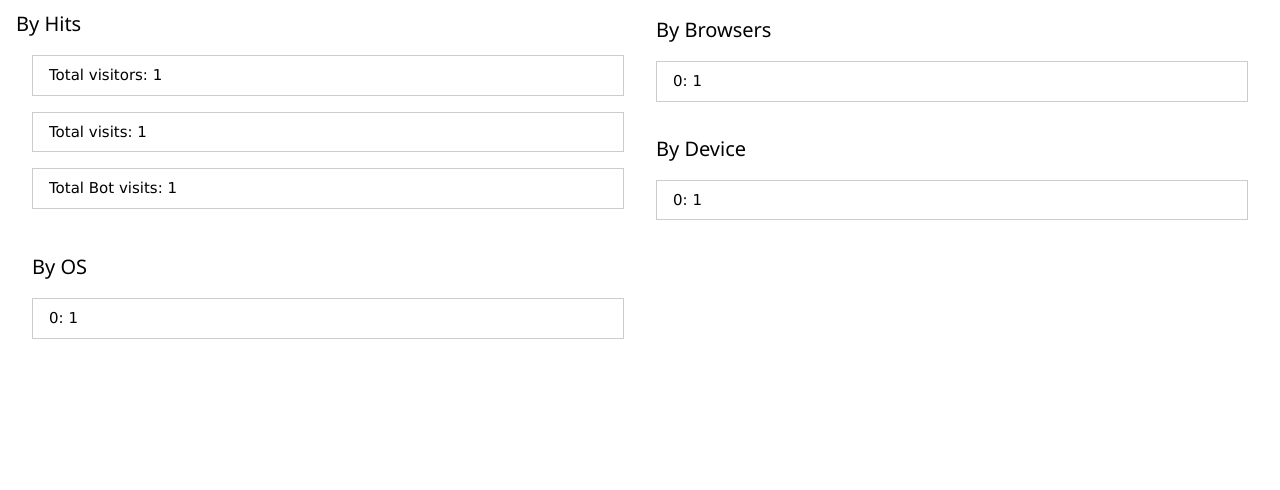
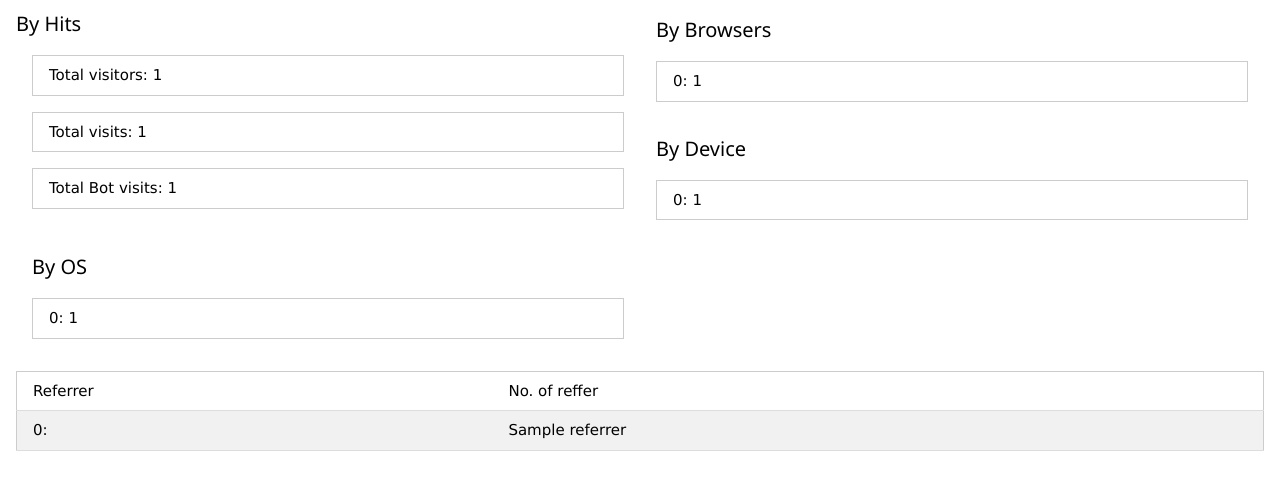
Before and after one commit to k-msalehi/ci-url-shortener, a CodeIgniter 4 app: template app/Views/admin/redirect/stats.php in a window 1280 px wide. Shown: the part 161-651 px from the top of the page. Run offline with PHP 8.4 and a stand-in for CodeIgniter, Linux system fonts and the light colour scheme; the template is opened without the code that fills it: most values are stand-ins (such as "Sample title", 1, 10 or a date in 2020); some libraries are stand-ins or nearby versions.

Commit message:
add refferes stats

```diff
--- a/app/Views/admin/redirect/stats.php
+++ b/app/Views/admin/redirect/stats.php
@@ -103,6 +103,28 @@
                ?>
             </div>
          </div>
+         <div class="w3-row">
+            <table class="w3-table w3-table-all w3-section">
+               <tr>
+                  <td>Referrer</td>
+                  <td>No. of reffer</td>
+               </tr>
+               <?php
+               foreach ($referrer as $key => $val) {
+               ?>
+                  <tr>
+                     <td>
+                        <span class="stats-title"><?= $key ?>:</span>
+                     </td>
+                     <td>
+                        <span class="stats-title"><?= $val ?></span>
+                     </td>
+                  </tr>
+               <?php
+               }
+               ?>
+            </table>
+         </div>
       </div>
 </body>
 
```
Also changed, not shown: app/Controllers/Admin/RedirectController.php (+6 -1 lines).
